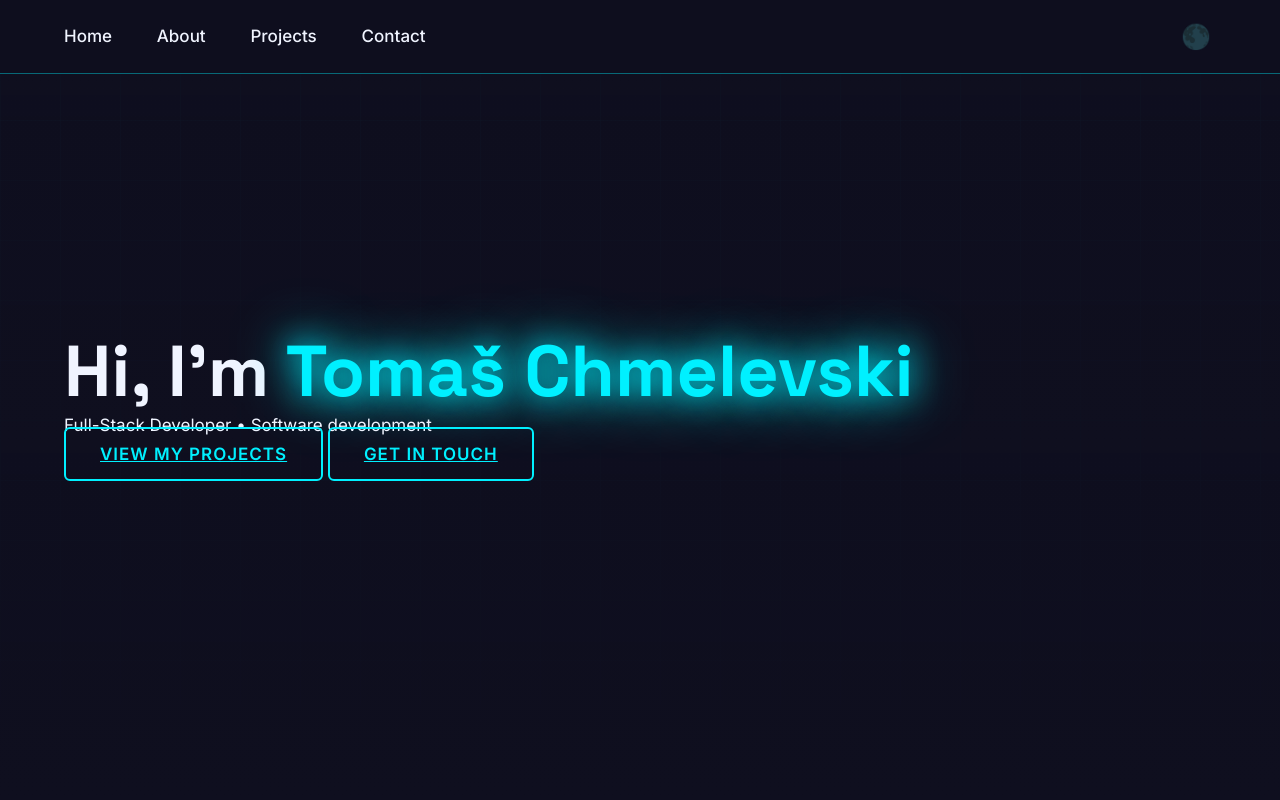
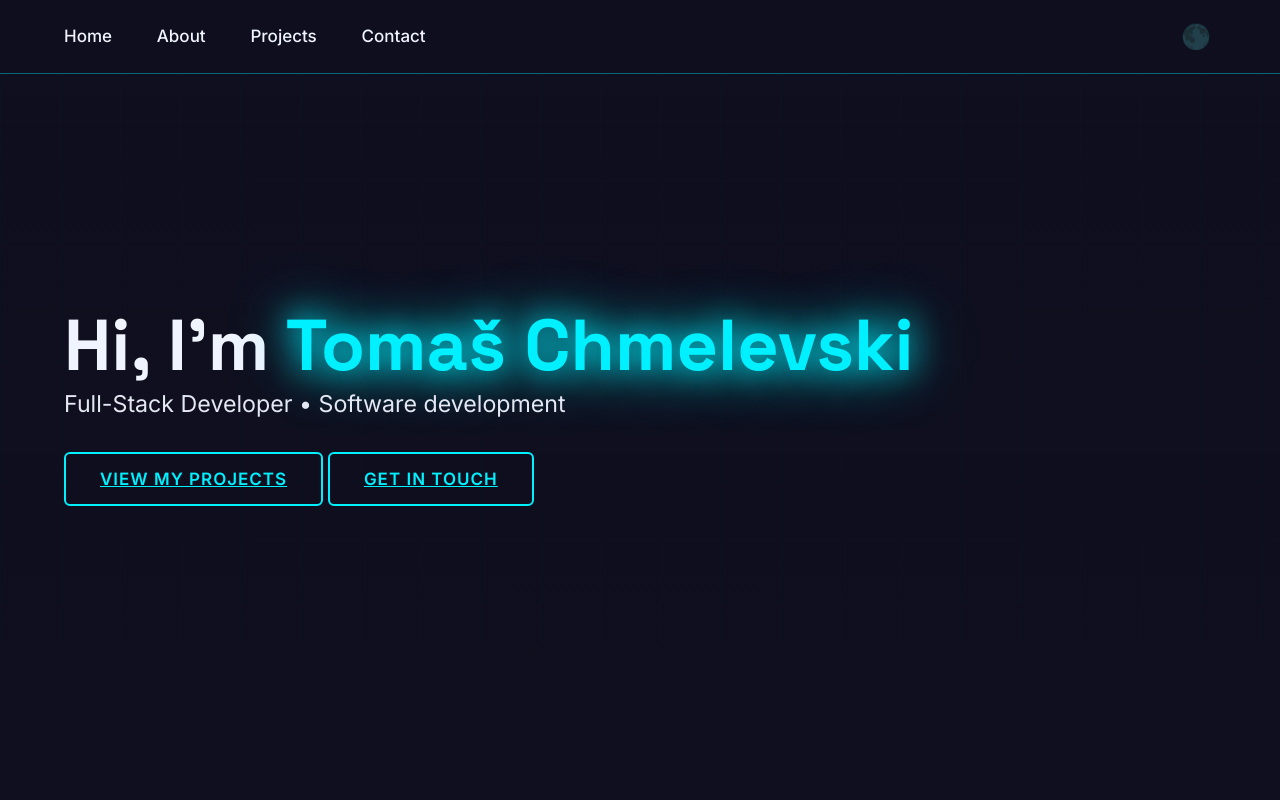
Before and after one commit to Noxisa/Portfolio-Website, a plain HTML site: page index.html in a window 1280 px wide. Shown: the top 800 px of the page. Drawn offline with Linux system fonts and the light colour scheme.

Commit message:
Add subtitle styles to style.css

```diff
--- a/style.css
+++ b/style.css
@@ -128,6 +128,12 @@ body::before {
   text-shadow: var(--glow-cyan);
 }
 
+.subtitle {
+  font-size: 1.45rem;
+  margin-bottom: 2.5rem;
+  opacity: 0.95;
+}
+
 .btn {
   padding: 15px 34px;
   border: 2px solid var(--accent-cyan);
```
